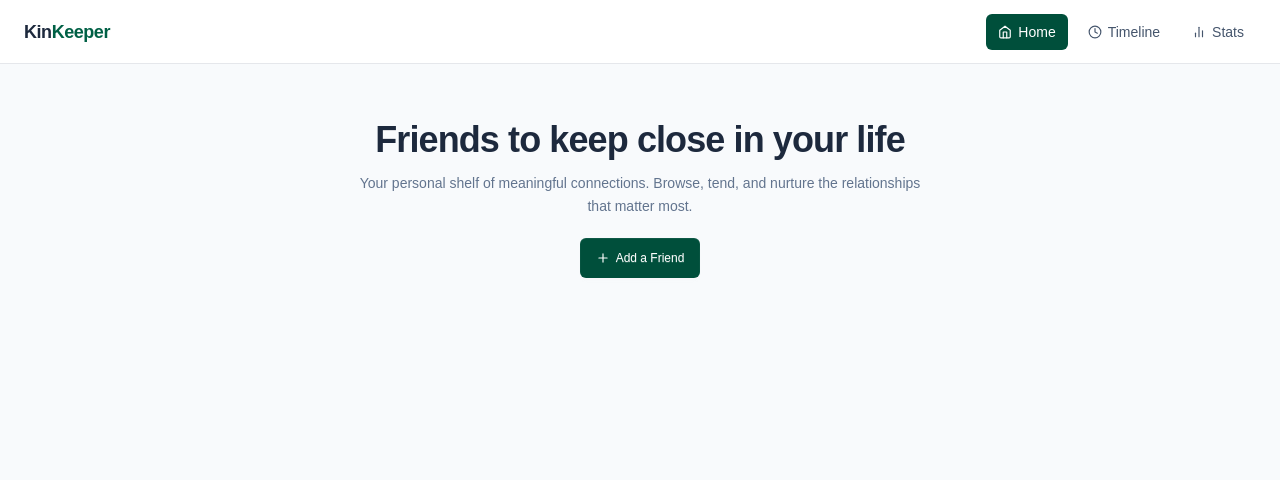
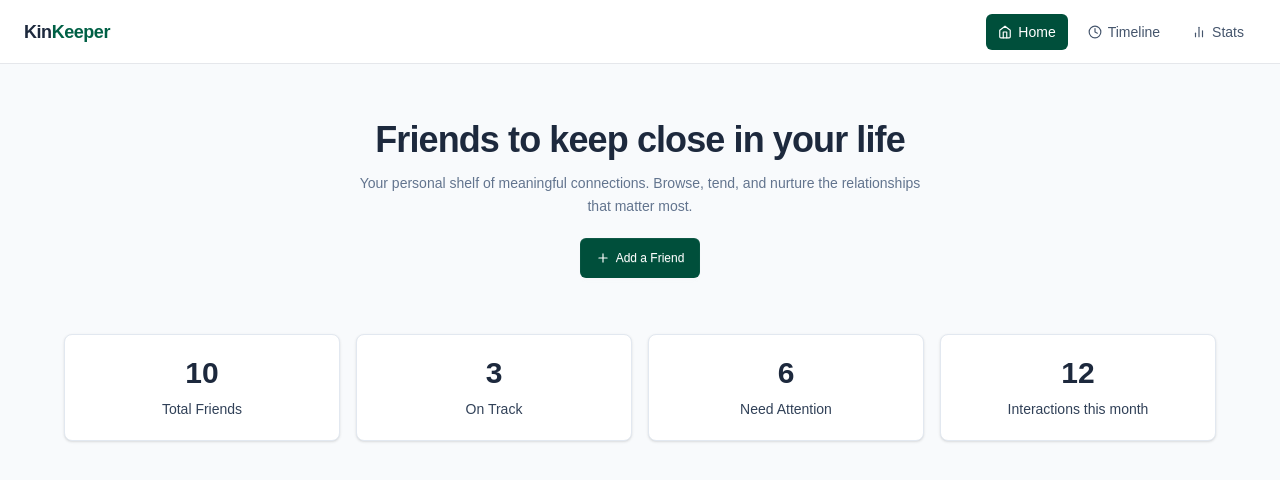
Before and after one commit to Oishee12/KinKeeper, a Next.js app: page / in a window 1280 px wide. Shown: the top 480 px of the page. Built offline with nearby package versions, Linux system fonts and the light colour scheme.

Commit message:
add friendship summary cards

```diff
--- a/src/app/page.js
+++ b/src/app/page.js
@@ -1,12 +1,11 @@
 import Hero from '@/components/Hero'
-import React from 'react'
+import SummarySection from '@/components/SummarySection'
 
 const Homepage = () => {
   return (
-    <div className='min-h-screen bg-slate-50'>
-<Hero>
-
-</Hero>
+      <div className='min-h-screen bg-slate-50'>
+        <Hero></Hero>
+      <SummarySection></SummarySection>
     </div>
   )
 }
--- a/src/components/Navbar.jsx
+++ b/src/components/Navbar.jsx
@@ -25,11 +25,11 @@ const Navbar = () => {
     const pathName = usePathname();
     return (
         <div className="navbar min-h-16 border-b border-gray-200 bg-white px-4 lg:px-6">
-            <div className="container mx-auto flex justify-between items-center gap-4">
+            <div className="container mx-auto lg:flex lg:justify-between lg:items-center lg:gap-4">
                 {/* logo */}
                 <Link href="/"
                     className="text-lg font-bold tracking-tight text-slate-800">
-                    Kin<span className="text-emerald-800">Keeper</span>
+                        Kin<span className="text-emerald-800">Keeper</span>
                 </Link>
                 {/* Navigation */}
                 <div className="flex items-center gap-1 lg:gap-2">
--- /dev/null
+++ b/src/components/SummaryCard.jsx
@@ -0,0 +1,16 @@
+const SummaryCard = ({ value, title}) => {
+    return (
+        <div className="card border border-slate-200 bg-white shadow-sm">
+            <div className="card-body items-center text-center p-2 lg:p-5">
+
+                <h2 className="text-3xl font-bold text-slate-800">{value}</h2>
+
+                <p className="font-medium text-slate-700">
+                    {title}
+                </p>
+            </div>
+        </div>
+    )
+}
+
+export default SummaryCard
--- /dev/null
+++ b/src/components/SummarySection.jsx
@@ -0,0 +1,41 @@
+import SummaryCard from "./SummaryCard"
+
+const summaryData = [
+    {
+        id: 1,
+        value: 10,
+        title: "Total Friends",
+    },
+    {
+    id: 2,
+    value: 3,
+    title: "On Track",
+  },
+  {
+    id: 3,
+    value: 6,
+    title: "Need Attention",
+  },
+  {
+    id: 4,
+    value: 12,
+    title: "Interactions this month",
+  },
+]
+
+const SummarySection = () => {
+  return (
+    <section className="bg-slate-50 lg:px-4 pb-10">
+<div className="mx-auto grid max-w-3xl lg:max-w-6xl gap-2 lg:gap-4 grid-cols-2 lg:grid-cols-4">
+
+ {summaryData.map((item) => (
+    <SummaryCard key={item.id} value={item.value} title={item.title}>
+</SummaryCard>
+)
+)}
+</div>
+    </section>
+  )
+}
+
+export default SummarySection
```
